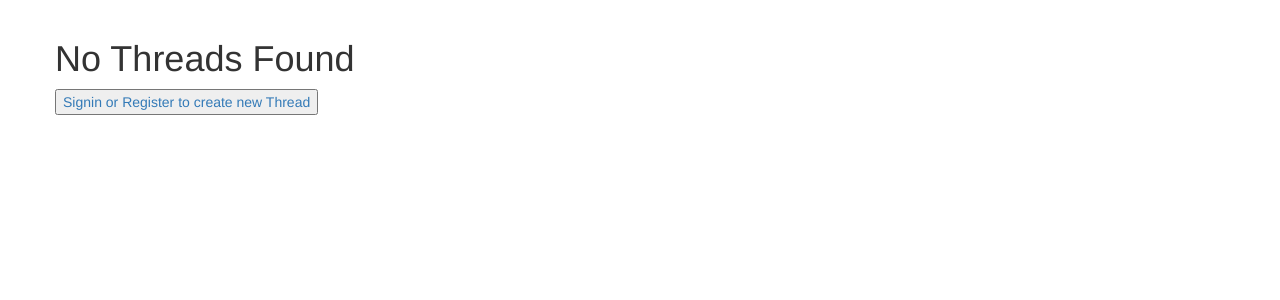
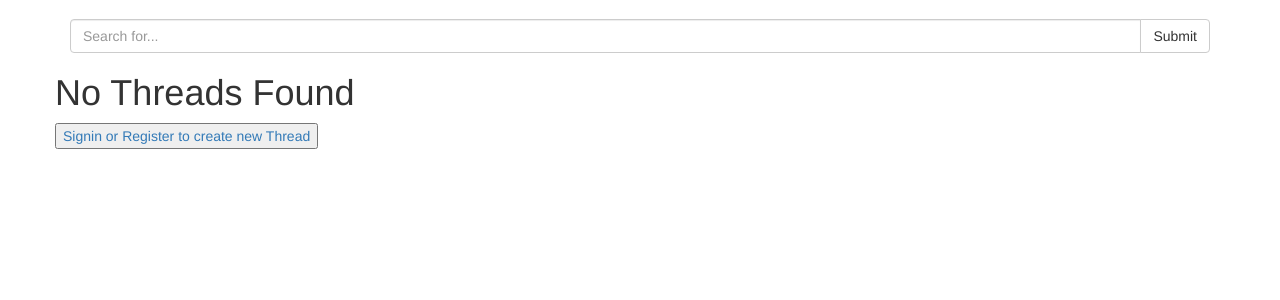
Before and after one commit to FaysalAhmed/abridge_assignment, a PHP site: page /projects/index.php in a window 1280 px wide. Shown: the part 51-351 px from the top of the page. Run offline with PHP 8.4, Linux system fonts and the light colour scheme; data comes from the database, SQL or seed files in the repository; tables that the repository leaves empty hold one stand-in row (values such as "Sample post").

Commit message:
commit to release 1

```diff
--- a/index.php
+++ b/index.php
@@ -16,7 +16,6 @@ try {
         loadRoute("threads/threadlist");
     }
 } catch (Exception $e) {
-    var_dump($e);
     loadRoute("threads/threadlist");
 }
 ?>
--- a/modules/abridge-controller/threads.php
+++ b/modules/abridge-controller/threads.php
@@ -2,11 +2,26 @@
 
 function threadlist() {
     $db = connectDB();
-    $sql = "select threads.*,users.username from threads join users on users.id=threads.creator";
-    $stmt = $db->prepare($sql);
-    $stmt->execute();
-    $rows = $stmt->fetchAll();
+    $stmt = null;
+    if (array_key_exists("search", $_GET)) {
+        $sql = "select threads.*,users.username from threads join users on users.id=threads.creator where name like :search or text like :search2 or users.username like :search3";
+        $stmt = $db->prepare($sql);
+        $searchText = "%" . $_GET['search'] . "%";
+
+        $stmt->bindValue(":search", $searchText);
+        $stmt->bindValue(":search2", $searchText);
+        $stmt->bindValue(":search3", $searchText);
+        $stmt->execute();
+        $rows = $stmt->fetchAll();
+    } else {
+        $sql = "select threads.*,users.username from threads join users on users.id=threads.creator";
+        $stmt = $db->prepare($sql);
+        $stmt->execute();
+        $rows = $stmt->fetchAll();
+    }
+
     if (count($rows) > 0) {
+
         loadTemplate("baseView", "threadlist", array(
             'threads' => $rows
         ));
@@ -19,6 +34,19 @@ function threadlist() {
 
 function create() {
     loadTemplate("baseView", "createThread");
+}
+
+function search() {
+
+}
+
+function delete() {
+    $db = connectDB();
+    $sql = "delete from threads where id=:id";
+    $stmt = $db->prepare($sql);
+    $stmt->bindParam(":id", $_GET['thread_id']);
+    $stmt->execute();
+    redirect_route('threads/threadlist');
 }
 
 function details() {
@@ -34,12 +62,7 @@ function details() {
         $stmt->bindParam(":id", $_GET['thread_id']);
         $stmt->execute();
         $comments = $stmt->fetchAll();
-        if ($row['creator'] == $_SESSION['userid']) {
-            loadTemplate("baseView", "threaddetails", ['thread' => $row, 'comments' => $comments]);
-        } else {
-            $_SESSION['error'] = "Not allowed to edit the thread";
-            redirect_route('threads/threadlist');
-        }
+        loadTemplate("baseView", "threaddetails", ['thread' => $row, 'comments' => $comments]);
     } else {
         $_SESSION['error'] = "No thread found";
         redirect_route('threads/threadlist');
@@ -98,5 +121,4 @@ function save() {
         }
         redirect_route('threads/threadlist');
     }
-    // var_dump($_POST);
 }
--- a/modules/abridge-views/threadlist.php
+++ b/modules/abridge-views/threadlist.php
@@ -16,6 +16,14 @@
     }
     ?>
 </div>
+<form method="get" action="?r=threads/threadlist">
+                <div class="input-group">
+                    <input type="text" name="search" class="form-control" placeholder="Search for...">
+                    <span class="input-group-btn">
+                        <input type="submit" class="btn btn-default" type="button">Search</input>
+                    </span>
+                </div>
+            </form>
 <div class="row">
     <?php
     if (array_key_exists("error", $params)) {
@@ -55,6 +63,7 @@
             }
             ?>
             <br/><br/>
+
             <?php foreach ($params['threads'] as $thread) { ?>
                 <div class="panel panel-default">
                     <div class="panel-body">
@@ -67,6 +76,7 @@
                                     <?php if (array_key_exists('userid', $_SESSION) && $thread['creator'] == $_SESSION['userid']) {
                                         ?>
                                         <a href="?r=threads/update&thread_id=<?php echo $thread['id'] ?>"><button>Edit</button></a>
+                                        <a href="?r=threads/delete&thread_id=<?php echo $thread['id'] ?>"><button>Delete</button></a>
                                     <?php }
                                     ?>
                                 </div>
@@ -89,7 +99,7 @@
                                     Updated at <?php echo $thread['updated_at'] ?>
                                 </div>
                                 <div class='col-xs-4'>
-                                    0 comments
+
                                 </div>
                             </div>
 
```
Also changed, not shown: modules/abridge-views/threaddetails.php (+13 -2 lines), modules/abridge-model/user.php (added).
